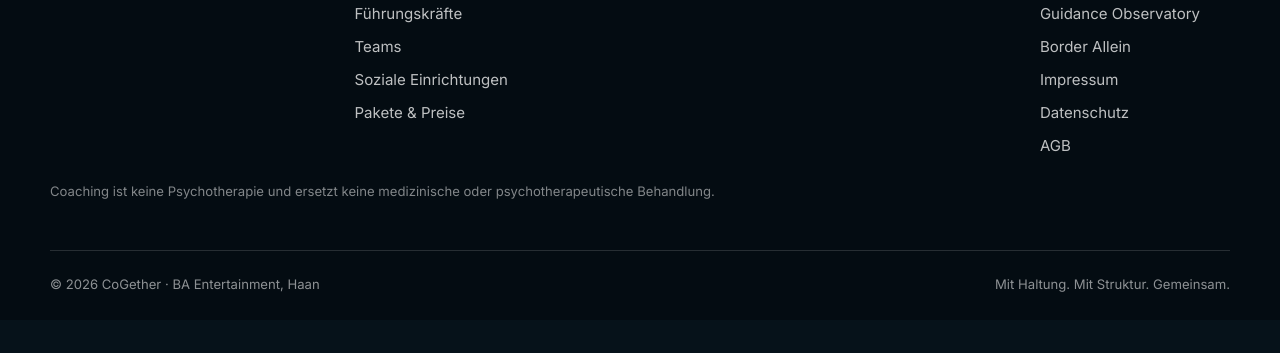
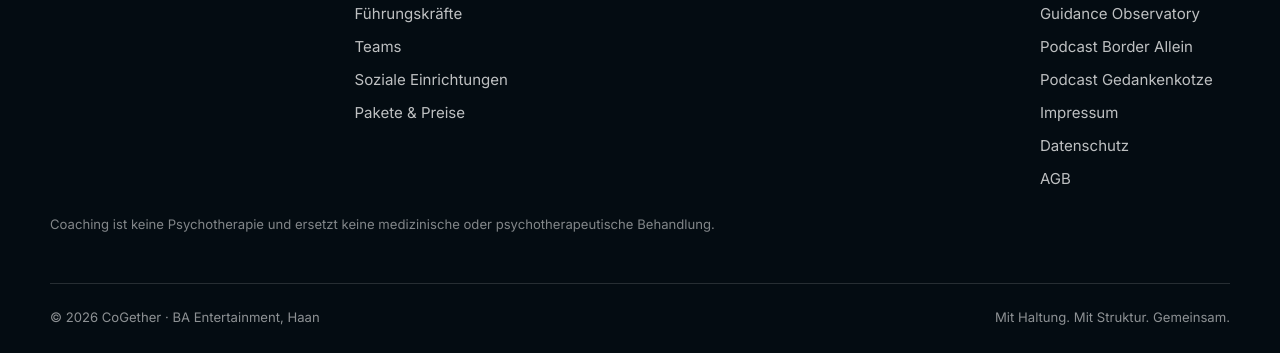
Before and after one commit to BorderAllein/cogether-business, a plain HTML site: page faq/index.html in a window 1280 px wide. Shown: the part 2725-3078 px from the top of the page. Before the commit the page ends 3045 px from the top, so only its background shows below. Drawn offline with Linux system fonts and the light colour scheme.

Commit message:
Verlinkung: Podcasts Border Allein und Gedankenkotze
Co-Authored-By: Claude Sonnet 5.5 <noreply@anthropic.com>

```diff
--- a/faq/index.html
+++ b/faq/index.html
@@ -103,7 +103,8 @@
         <a href="https://cogether-software.de/">Für Coaches (Software)</a>
         <a href="https://adhsbegleitung.de/">ADHS Begleitung</a>
         <a href="https://guidanceobservatory.com/">Guidance Observatory</a>
-        <a href="https://borderallein.de/">Border Allein</a>
+        <a href="https://borderallein.de/podcast/">Podcast Border Allein</a>
+        <a href="https://gedankenkotze.de/">Podcast Gedankenkotze</a>
         <a href="https://cogether.de/impressum/">Impressum</a>
         <a href="https://cogether.de/datenschutz/">Datenschutz</a>
         <a href="https://cogether.de/agb/">AGB</a>
```
Also changed, not shown: erstgespraech/index.html (+2 -1 lines), fuer-ehrenamt/index.html (+2 -1 lines), fuer-fuehrungskraefte/index.html (+2 -1 lines), fuer-soziale-einrichtungen/index.html (+2 -1 lines), fuer-teams/index.html (+2 -1 lines), fuer-wen/index.html (+2 -1 lines), index.html (+4 -2 lines), kontakt/index.html (+2 -1 lines), pakete/index.html (+2 -1 lines), programm/index.html (+2 -1 lines), sicherheit/index.html (+2 -1 lines), ueber-uns/index.html (+2 -1 lines), zusammenarbeit/index.html (+2 -1 lines).
